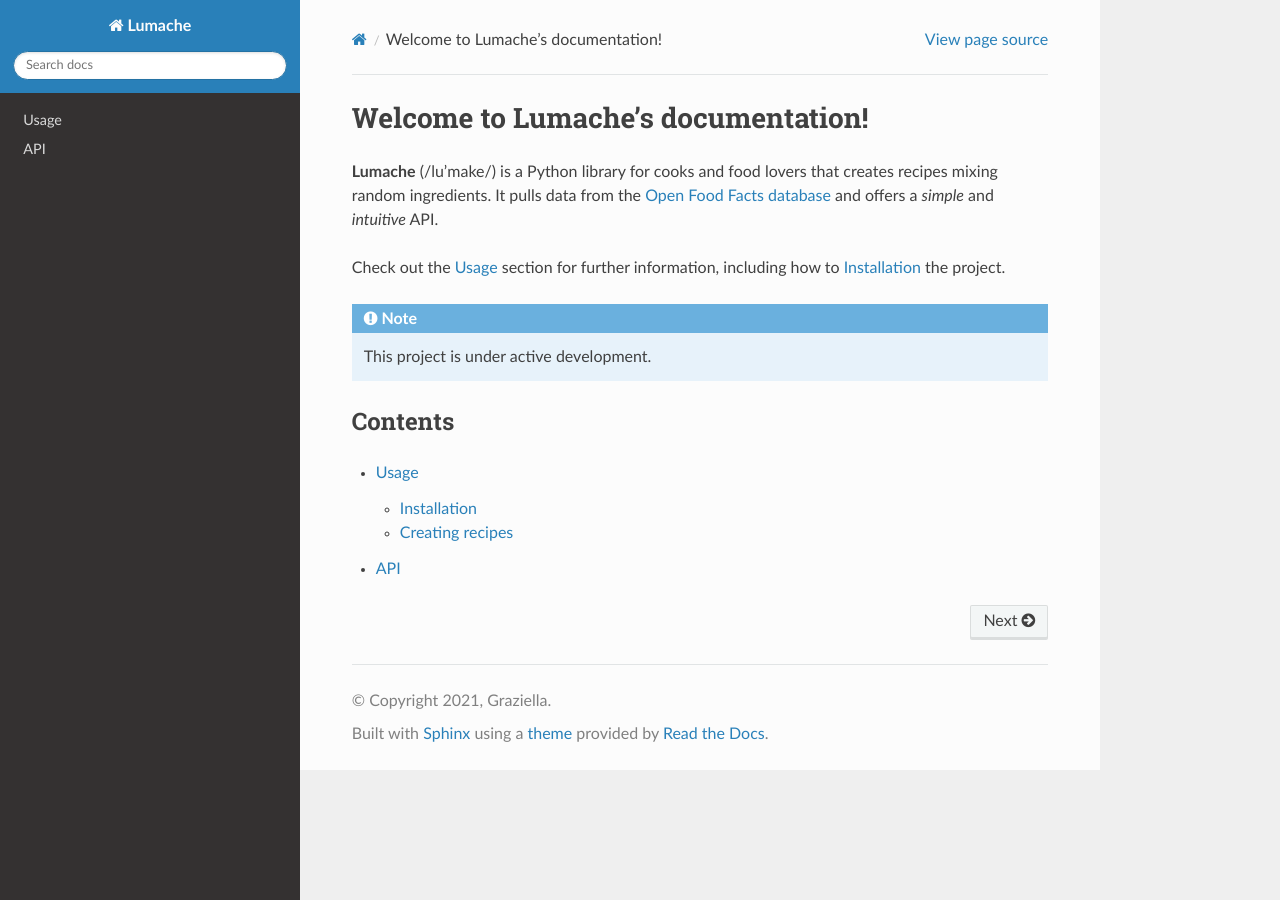
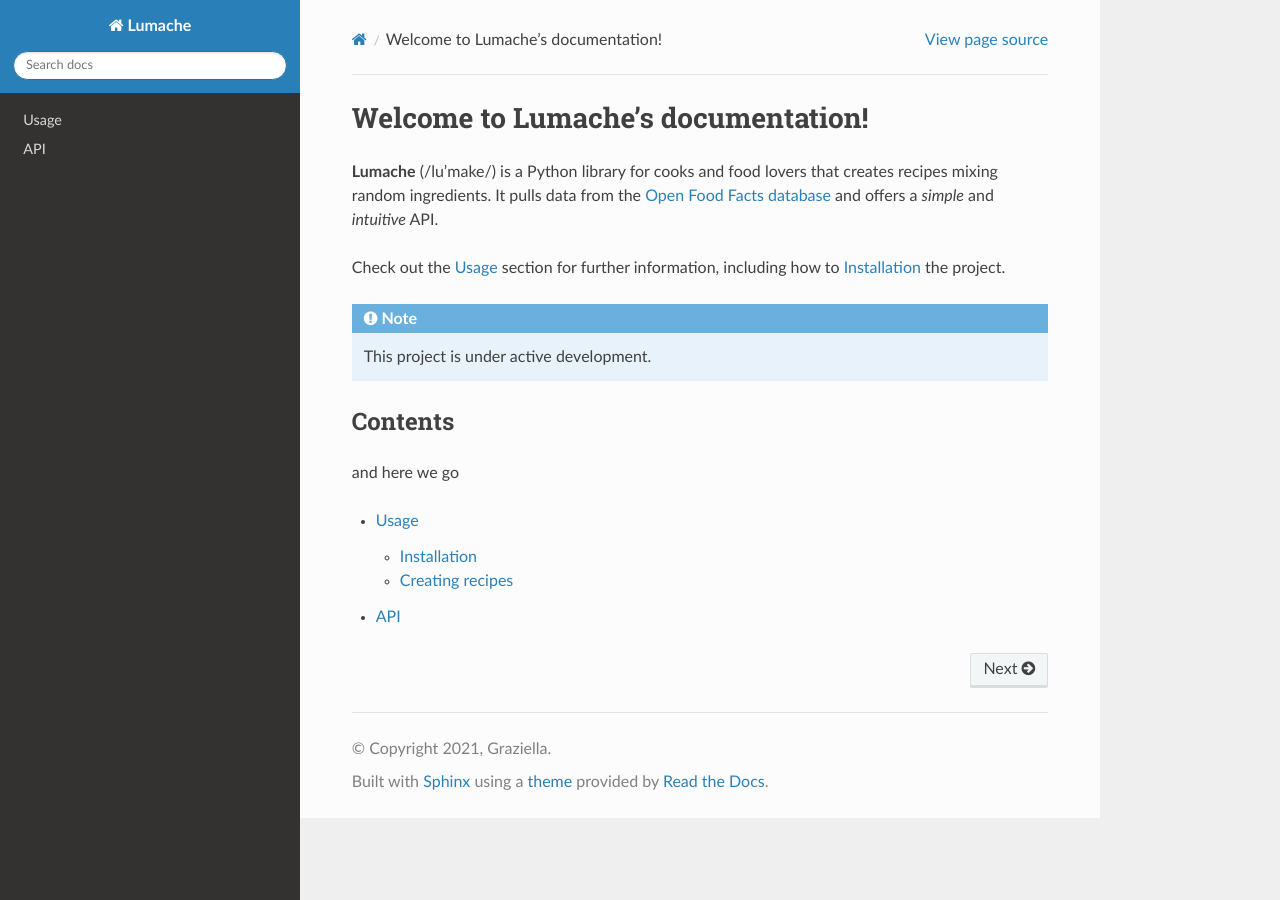
Before and after one commit to Welxi/readthedocs-tutorial-, a Sphinx documentation site: the page built from docs/source/index.rst, in a window 1280 px wide. Built offline with Sphinx 7.4.7 and the Read the Docs theme 3.1.0, drawn with Linux system fonts in a browser that asks for light colours.

Commit message:
Update index.rst

```diff
--- a/docs/source/index.rst
+++ b/docs/source/index.rst
@@ -15,6 +15,7 @@ how to :ref:`installation` the project.
 
 Contents
 --------
+and here we go
 
 .. toctree::
 
```
